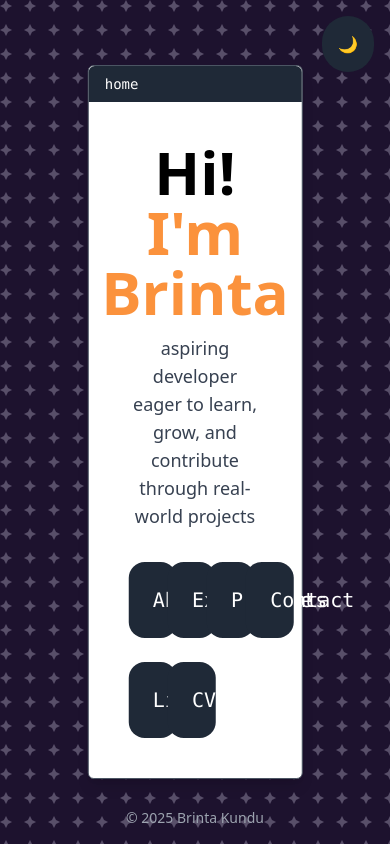
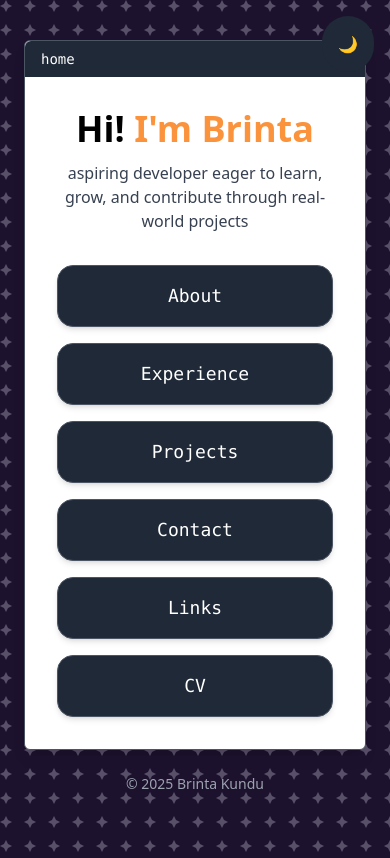
Before and after one commit to xyrois/personal-website, a React (Create React App) app: page / in a window 390 px wide. Both pictures are taken after a click on the button "☀️". Built offline with nearby package versions, Linux system fonts and the light colour scheme; the HTML template or start-up script is replaced by a standard one.

Commit message:
Add mobile responsive layout

```diff
--- a/src/App.jsx
+++ b/src/App.jsx
@@ -1,4 +1,4 @@
-import React, { useState } from 'react';
+import React, { useState, useEffect } from 'react';
 import IconButton from './components/IconButton';
 import Modal from './components/Modal';
 import About from './components/sections/About';
@@ -21,8 +21,27 @@ const sectionComponents = {
 const App = () => {
   const [openWindows, setOpenWindows] = useState([]);
   const [zCounter, setZCounter] = useState(10);
+  const [isMobile, setIsMobile] = useState(false);
+  const [mobileActiveSection, setMobileActiveSection] = useState(null);
+
+  // Detect mobile device
+  useEffect(() => {
+    const checkMobile = () => {
+      setIsMobile(window.innerWidth <= 768);
+    };
+
+    checkMobile();
+    window.addEventListener('resize', checkMobile);
+
+    return () => window.removeEventListener('resize', checkMobile);
+  }, []);
 
   const openWindow = (type, event) => {
+    if (isMobile) {
+      setMobileActiveSection(type);
+      return;
+    }
+
     const existing = openWindows.find((w) => w.type === type);
     if (existing) {
       bringToFront(existing.id);
@@ -74,6 +93,111 @@ const App = () => {
     setZCounter((prev) => prev + 1);
   };
 
+  const closeMobileSection = () => {
+    setMobileActiveSection(null);
+  };
+
+  // Mobile Layout
+  if (isMobile) {
+    return (
+      <div className="min-h-screen transition-all duration-500 bg-star-light text-white relative overflow-y-auto">
+        <ThemeToggle />
+
+        {/* Mobile Home View */}
+        {!mobileActiveSection && (
+          <div className="flex flex-col items-center py-10 px-6 min-h-screen">
+            <div className="w-full max-w-md bg-white text-black rounded-md shadow-lg border border-gray-600 mb-6">
+              <div className="bg-gray-300 dark:bg-gray-800 text-black dark:text-white px-4 py-2 rounded-t-md font-mono text-sm">
+                home
+              </div>
+
+              <div className="p-8 flex flex-col items-center">
+                <h1 className="text-4xl font-bold mb-3 text-center">
+                  Hi! <span className="text-orange-400">I'm Brinta</span>
+                </h1>
+                <p className="text-gray-700 mb-8 text-base text-center">
+                  aspiring developer eager to learn, grow, and contribute through real-world projects
+                </p>
+
+                {/* Vertical Button Stack */}
+                <div className="w-full flex flex-col gap-4">
+                  <button
+                    className="bg-gray-200 hover:bg-gray-300 dark:bg-gray-800 dark:hover:bg-gray-700 font-mono text-black dark:text-white p-4 rounded-2xl transition duration-200 text-lg w-full shadow-md border border-gray-600"
+                    onClick={() => setMobileActiveSection('about')}
+                  >
+                    About
+                  </button>
+
+                  <button
+                    className="bg-gray-200 hover:bg-gray-300 dark:bg-gray-800 dark:hover:bg-gray-700 font-mono text-black dark:text-white p-4 rounded-2xl transition duration-200 text-lg w-full shadow-md border border-gray-600"
+                    onClick={() => setMobileActiveSection('experience')}
+                  >
+                    Experience
+                  </button>
+
+                  <button
+                    className="bg-gray-200 hover:bg-gray-300 dark:bg-gray-800 dark:hover:bg-gray-700 font-mono text-black dark:text-white p-4 rounded-2xl transition duration-200 text-lg w-full shadow-md border border-gray-600"
+                    onClick={() => setMobileActiveSection('projects')}
+                  >
+                    Projects
+                  </button>
+
+                  <button
+                    className="bg-gray-200 hover:bg-gray-300 dark:bg-gray-800 dark:hover:bg-gray-700 font-mono text-black dark:text-white p-4 rounded-2xl transition duration-200 text-lg w-full shadow-md border border-gray-600"
+                    onClick={() => setMobileActiveSection('contact')}
+                  >
+                    Contact
+                  </button>
+
+                  <button
+                    className="bg-gray-200 hover:bg-gray-300 dark:bg-gray-800 dark:hover:bg-gray-700 font-mono text-black dark:text-white p-4 rounded-2xl transition duration-200 text-lg w-full shadow-md border border-gray-600"
+                    onClick={() => setMobileActiveSection('links')}
+                  >
+                    Links
+                  </button>
+
+                  <button
+                    className="bg-gray-200 hover:bg-gray-300 dark:bg-gray-800 dark:hover:bg-gray-700 font-mono text-black dark:text-white p-4 rounded-2xl transition duration-200 text-lg w-full shadow-md border border-gray-600"
+                    onClick={() => window.open('/Brinta_Kundu_CV.pdf', '_blank')}
+                  >
+                    CV
+                  </button>
+                </div>
+              </div>
+            </div>
+
+            <footer className="text-center text-sm text-gray-600 dark:text-gray-400 pb-6">
+              © 2025 Brinta Kundu
+            </footer>
+          </div>
+        )}
+
+        {/* Mobile Section View */}
+        {mobileActiveSection && (
+          <div className="fixed inset-0 bg-star-light overflow-y-auto z-50">
+            <div className="min-h-screen flex flex-col">
+              <div className="bg-white text-black m-4 rounded-md shadow-lg border border-gray-600 flex-1 flex flex-col">
+                <div className="bg-gray-300 dark:bg-gray-800 text-black dark:text-white font-mono flex justify-between items-center px-4 py-3 rounded-t-md sticky top-0 z-10">
+                  <span className="capitalize text-sm">{mobileActiveSection}</span>
+                  <button
+                    onClick={closeMobileSection}
+                    className="text-xl font-bold"
+                  >
+                    [ x ]
+                  </button>
+                </div>
+                <div className="p-6 overflow-auto flex-1">
+                  {sectionComponents[mobileActiveSection]}
+                </div>
+              </div>
+            </div>
+          </div>
+        )}
+      </div>
+    );
+  }
+
+  // Desktop Layout (unchanged)
   return (
     <div className="min-h-screen transition-all duration-500 bg-star-light text-white relative overflow-hidden flex items-center justify-center">
       <ThemeToggle />
@@ -93,7 +217,6 @@ const App = () => {
 
           {/* BUTTON GRID */}
           <div className="text-white grid grid-cols-4 gap-6">
-
             {/* Row 1 */}
             <IconButton label="About" onClick={(e) => openWindow('about', e)} />
             <IconButton label="Experience" onClick={(e) => openWindow('experience', e)} />
@@ -116,7 +239,6 @@ const App = () => {
             <div className="invisible">
               <IconButton label="" />
             </div>
-
           </div>
         </div>
       </div>
```
